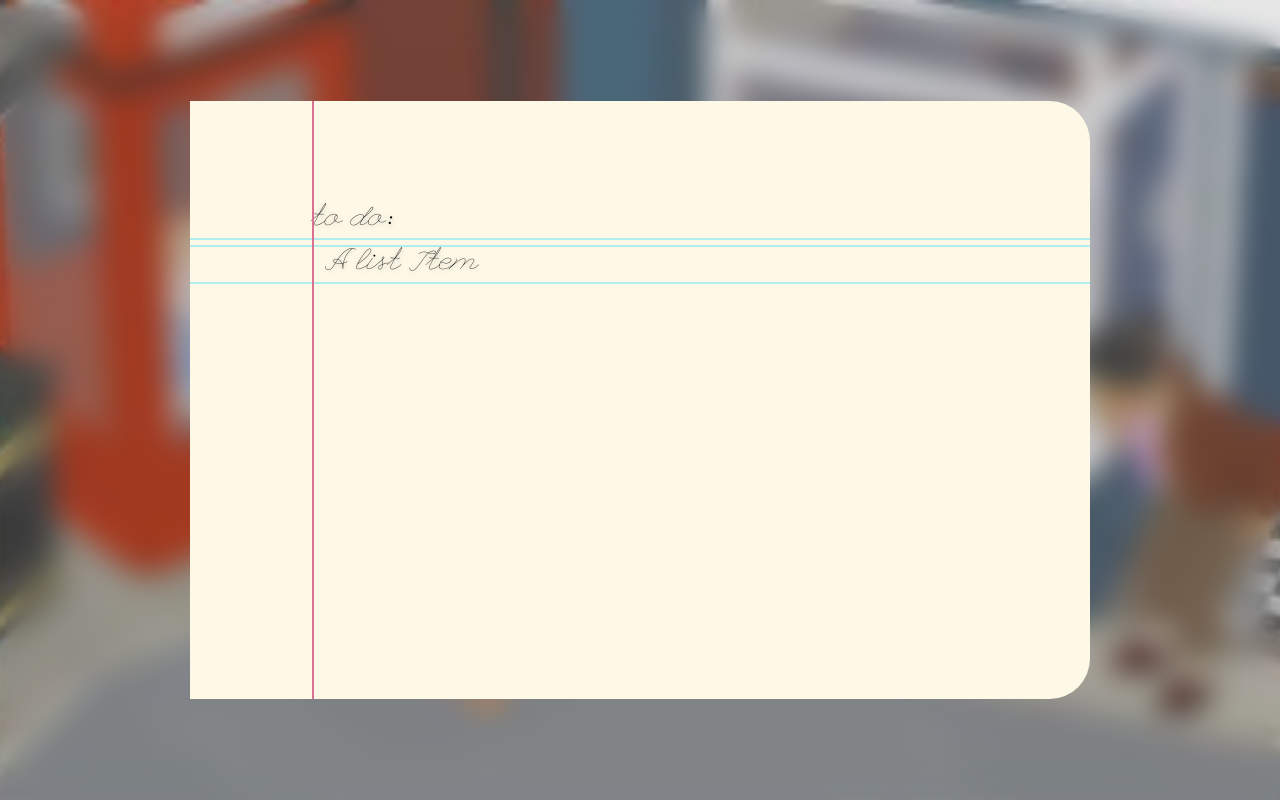
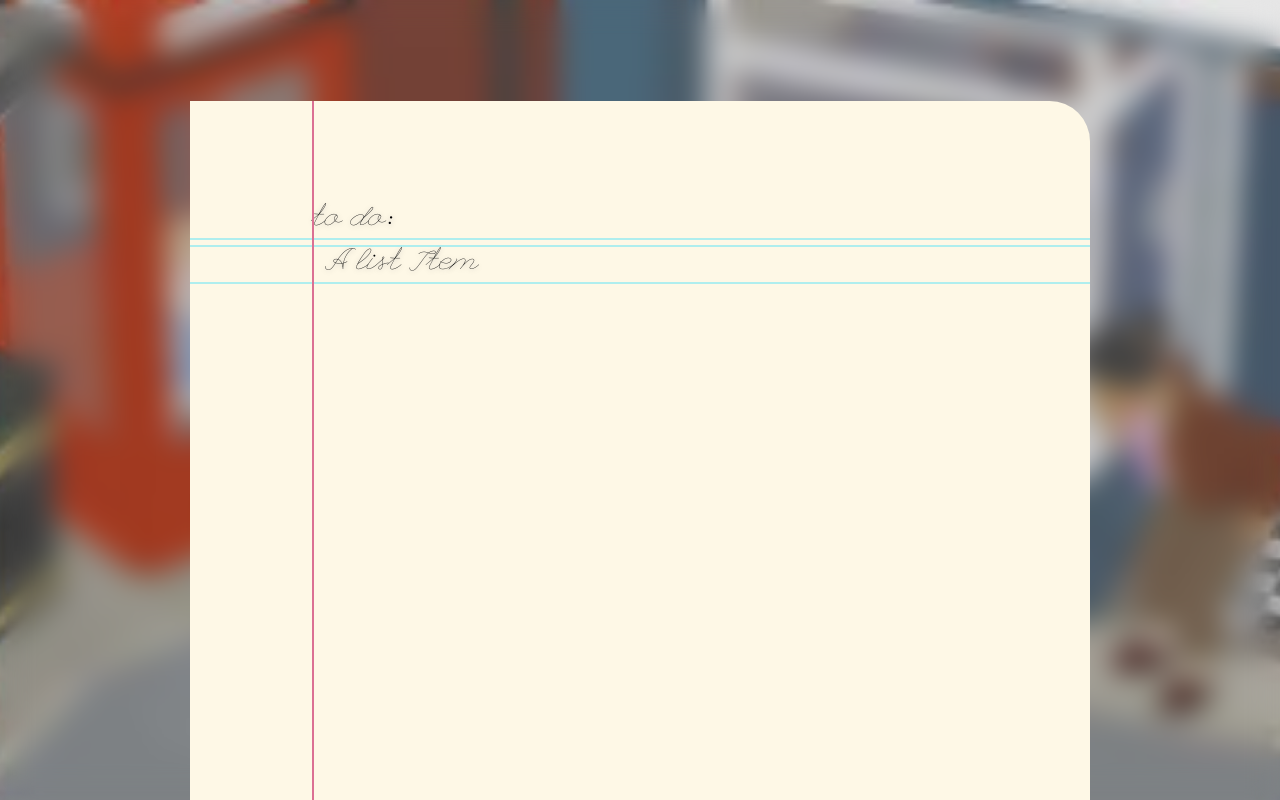
Before and after one commit to bblais23/untitled-todo-list, a React (Vite) app: page / in a window 1280 px wide. Built offline with nearby package versions, Linux system fonts and the light colour scheme.

Commit message:
Page fits whole window

```diff
--- a/src/Components/UntitledList.css
+++ b/src/Components/UntitledList.css
@@ -10,7 +10,6 @@
 	--top-margin: 5em;
 
 	border-top-right-radius: 2em;
-	border-bottom-right-radius: 2em;
 }
 
 .listPaper::before {
--- a/src/index.css
+++ b/src/index.css
@@ -49,14 +49,14 @@ body {
 	grid-template-rows:
 		5em
 		1fr
-		5em;
+		;
 
 	grid-template-columns: 1fr auto 1fr;
 
 	grid-template-areas:
 		".   .   ."
 		". paper ."
-		".   .   .";
+		;
 }
 
 .listPaper {
```
